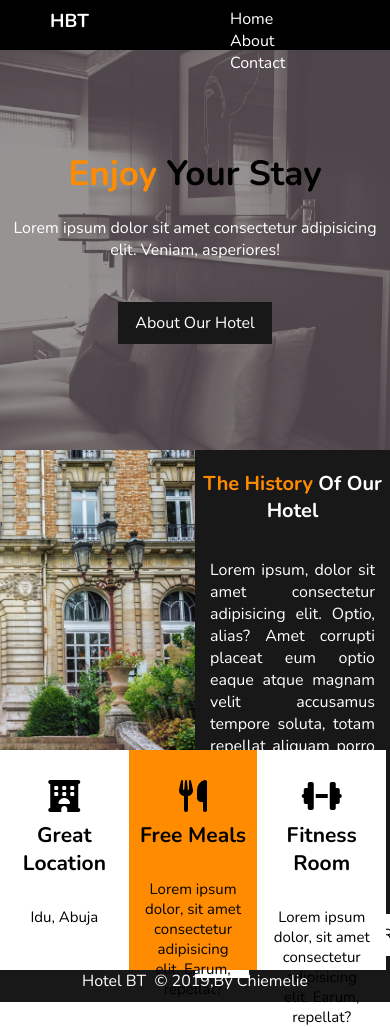
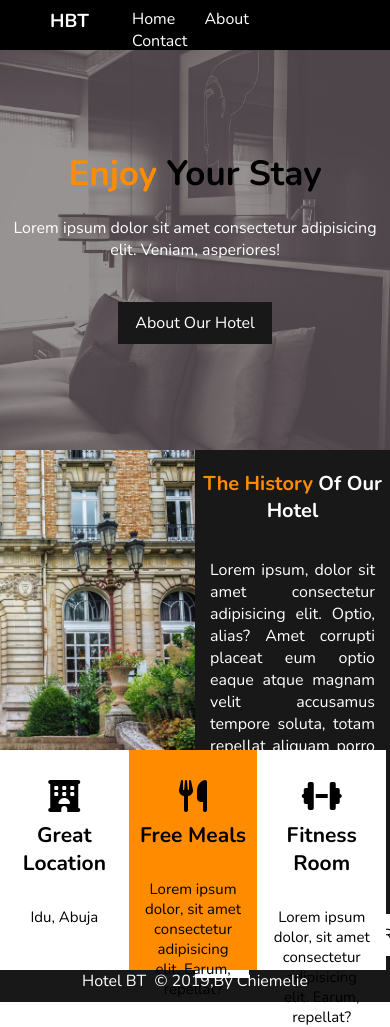
Before and after one commit to Anthony699-dev/HBT-Hotel, a plain HTML site: page index.html in a window 390 px wide. Shown: the top 1027 px of the page. Drawn offline with nearby package versions, Linux system fonts and the light colour scheme.

Commit message:
added mobile style

```diff
--- a/styles/style.css
+++ b/styles/style.css
@@ -26,7 +26,7 @@
     color: white;
     padding-left: 50px;
     float: left;
-    width: 50%;
+    width: 30%;
 }
 
 a {
@@ -52,7 +52,7 @@ ul li{
 
 .nav {
     float: right;
-    width: 50%;
+    width: 70%;
 }
 
 ul{
@@ -198,3 +198,10 @@ ul{
     color: white;
     padding: 10px 25px;
 }
+
+
+@media (max-width:500px){
+    ul li{
+        margin-left: 5px;
+    }
+}
```
